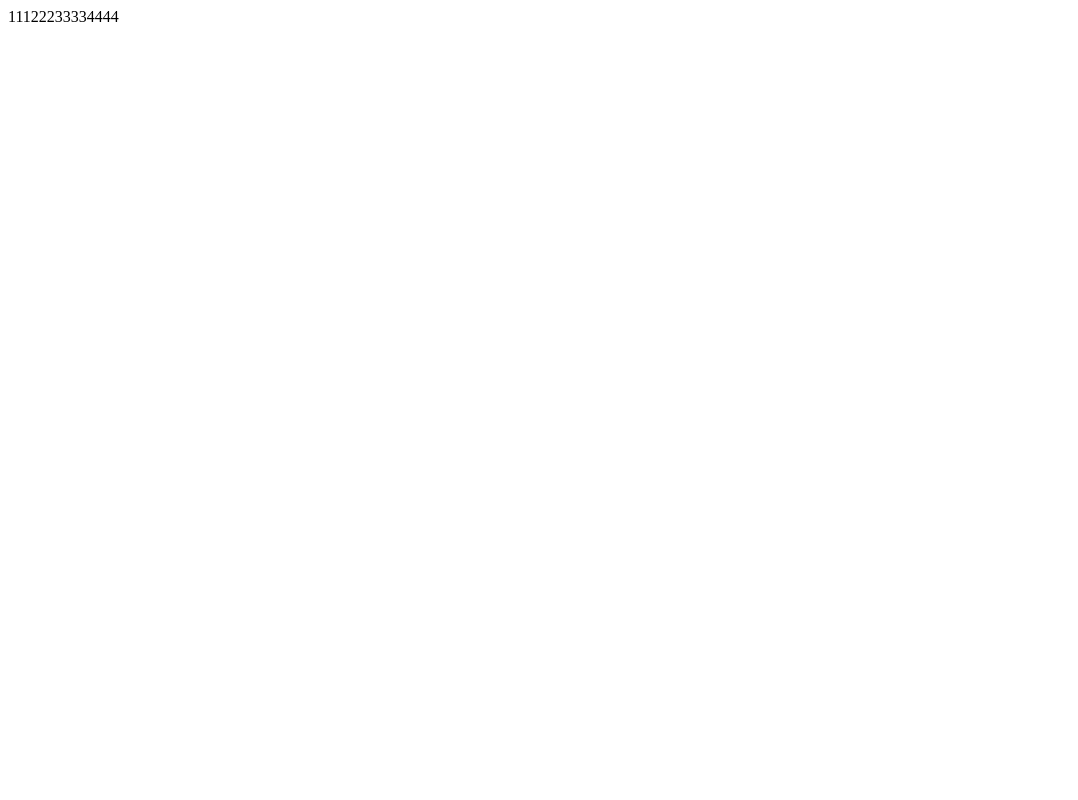
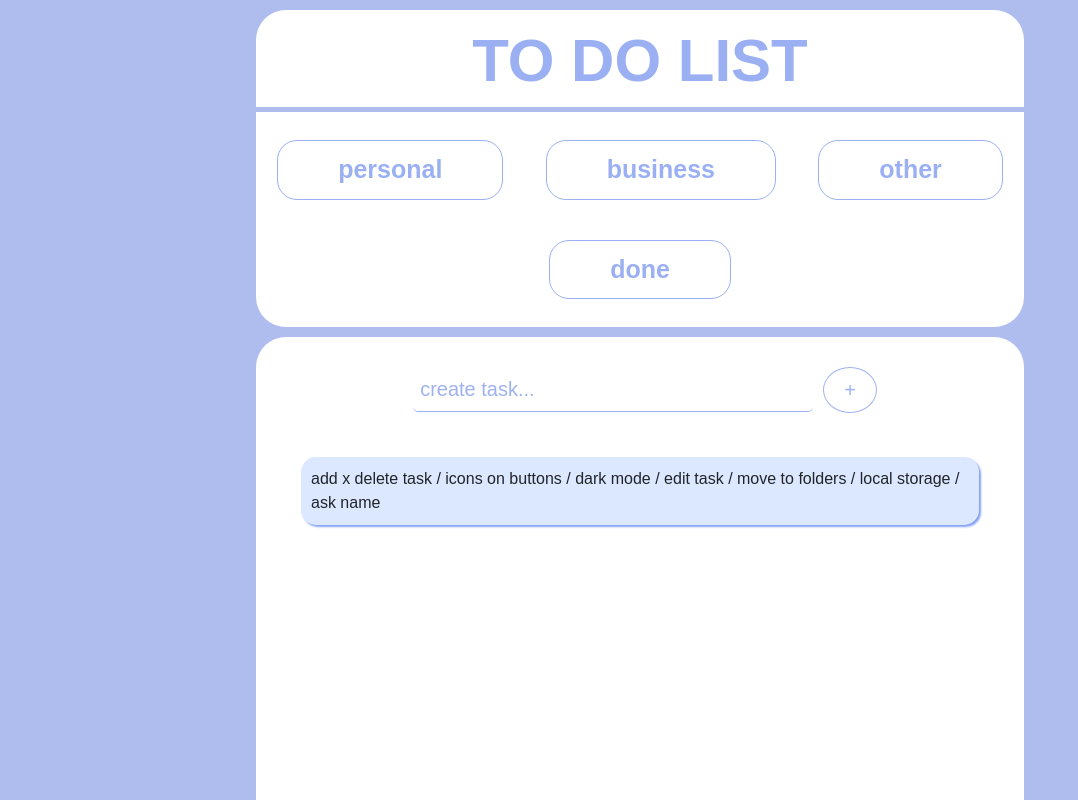
Before and after one commit to vocoim/todolist, a website built with webpack: page src/index.html in a window 1280 px wide. Shown: the top 800 px of the page, without its empty margins (0-1078 px from the left). Built offline with nearby package versions, Linux system fonts and the light colour scheme; files whose address does not match are found by name; a web font is replaced by a local one.

Commit message:
add main page

```diff
--- a/src/index.html
+++ b/src/index.html
@@ -3,10 +3,38 @@
 <head>
     <meta charset="UTF-8">
     <title>Title</title>
+    <link rel="stylesheet"
+          href="https://fonts.google.com/share?selection.family=Montserrat:ital,wght@0,100;0,200;0,300;0,400;0,500;0,600;0,700;0,800;0,900;1,100;1,200;1,300;1,400;1,500;1,600;1,700;1,800;1,900">
+    <script src="https://kit.fontawesome.com/5b5f19d103.js" crossorigin="anonymous"></script>
     <script src="app.min.js"></script>
+    <link href="https://cdn.jsdelivr.net/npm/bootstrap@5.1.3/dist/css/bootstrap.min.css" rel="stylesheet"
+          integrity="sha384-1BmE4kWBq78iYhFldvKuhfTAU6auU8tT94WrHftjDbrCEXSU1oBoqyl2QvZ6jIW3" crossorigin="anonymous">
     <link rel="stylesheet" href="style.min.css">
 </head>
 <body>
-11122233334444
+<header class="wrapper">
+        <h1> to do list </h1>
+    <div class="crossline"></div>
+    <div class="navbar">
+        <div class="navbar-item">personal</div>
+        <div class="navbar-item">business</div>
+        <div class="navbar-item">other</div>
+        <div class="navbar-item">done</div>
+    </div>
+</header>
+<main class="wrapper">
+    <div class="task-add">
+        <input autofocus class="task-title" type="text" placeholder="create task..." >
+        <button class="add-button" disabled>+</button>
+    </div>
+    <ul class="task-list">
+        <li class="task-list_item">
+                add x delete task / icons on buttons / dark mode / edit task  / move to folders / local storage / ask name
+        </li>
+    </ul>
+</main>
+<footer class="wrapper footer">
+    &copy vocoim 2021
+</footer>
 </body>
 </html>
--- a/src/script.js
+++ b/src/script.js
@@ -1 +1,49 @@
-console.log(21);
+// document.addEventListener('DOMContentLoaded', function () {
+//   document.querySelector('.task-title').onkeyup = () => {
+//     if (document.querySelector('.task-title').value.length > 0) {
+//       document.querySelector('.add-button').disabled = false;
+//     } else {
+//       document.querySelector('.add-button').disabled = true;
+//     }
+//   }
+//
+//   document.querySelector('.add-button').onclick = () => {
+//     const newTask = document.querySelector('.task-title').value;
+//
+//     const li = document.createElement('li');
+//     li.className = 'task-list_item';
+//     li.innerHTML = newTask;
+//     document.querySelector('.task-list').append(li);
+//
+//     document.querySelector('.task-title').value = '';
+//     document.querySelector('.add-button').disabled = true;
+//   }
+// }
+// )
+
+let taskListElement, taskTitleElement, addButton;
+
+document.addEventListener('DOMContentLoaded', ready);
+
+function ready() {
+  taskListElement = document.querySelector('.task-list');
+  taskTitleElement = document.querySelector('.task-title');
+  addButton = document.querySelector('.add-button');
+
+  taskTitleElement.addEventListener('change', clickAddButton);
+  addButton.addEventListener('click', addNewTask);
+}
+
+function clickAddButton() {
+  addButton.disabled = !taskTitleElement.value.length;
+}
+
+function addNewTask() {
+    const li = document.createElement('li');
+    li.className = 'task-list_item';
+    li.innerHTML = taskTitleElement.value;
+    taskListElement.append(li);
+
+    taskTitleElement.value = '';
+    addButton.disabled = true;
+}
--- a/src/style.scss
+++ b/src/style.scss
@@ -1,2 +1,141 @@
 body {
+  width: 100%;
+  height: 100%;
+  font-family: "Montserrat", sans-serif;
+  background-color: #aebdee;
+
+  .wrapper {
+    margin: 10px auto;
+    width: 60%;
+    border-radius: 30px;
+    background-color: #ffffff;
+  }
+
+  header {
+
+    h1 {
+      font-size: 60px;
+      font-weight: 600;
+      text-transform: uppercase;
+      text-align: center;
+      color: #9ab0f3;
+      padding: 15px 0 10px 0;
+      margin: 0;
+    }
+
+    .crossline {
+      width: 100%;
+      height: 5px;
+      background-color: #aebdee;
+      margin: 0;
+    }
+
+    .navbar {
+      justify-content: space-around;
+
+      .navbar-item {
+        border: 1px solid #9ab0f3;
+        border-radius: 20px;
+        padding: 10px 60px;
+        color: #9ab0f3;
+        font-size: 25px;
+        font-weight: 700;
+        margin: 20px 0;
+
+        &:hover {
+          background-color: #9fb2ef;
+          color: #ffffff;
+          box-shadow: 2px 2px 2px #85a2f6;
+          transition-duration: 0.5s;
+        }
+      }
+    }
+  }
+
+  main {
+    height: 100vh;
+
+    .task-add {
+      display: flex;
+      align-items: center;
+      justify-content: center;
+      padding-top: 20px;
+
+      .task-title {
+        outline: none;
+        background-color: transparent;
+        color: #112262;
+        padding: 7px;
+        margin: 10px;
+        border: none;
+        border-bottom: 1px solid #9fb2ef;
+        font-size: 20px;
+        border-radius: 5px;
+        width: 400px;
+
+        &::placeholder {
+          color: #9fb2ef;
+        }
+      }
+
+      .add-button {
+        background-color: transparent;
+        border: 1px solid #9fb2ef;
+        padding: 7px 20px;
+        font-size: 20px;
+        font-weight: 500;
+        border-radius: 50%;
+        color: #9fb2ef;
+
+        &:hover {
+          background-color: #9fb2ef;
+          color: #ffffff;
+          box-shadow: 2px 2px 2px #85a2f6;
+          transition-duration: 0.5s;
+        }
+      }
+
+    }
+
+    .task-list {
+      display: flex;
+      justify-content: center;
+      flex-direction: column;
+      flex-wrap: nowrap;
+      flex-basis: 0;
+      margin: 15px 25px;
+      padding: 10px;
+
+      .task-list_item {
+        height: 100%;
+        padding: 10px;
+        background-color: #dce8ff;
+        border-radius: 15px;
+        display: flex;
+        align-items: center;
+        margin: 10px;
+        box-shadow: 2px 2px 2px #85a2f6;;
+      }
+    }
+  }
+
+  .footer {
+    text-align: center;
+    color: #ffffff;
+    background-color: #112262;
+  }
 }
+
+
+/*.task-list_item-icon {
+  margin: 5px;
+  width: 20px;
+  height: 20px;
+  border: 1px solid #9ab0f3;
+  border-radius: 50%;
+  background-color: transparent;
+}
+
+.task-list_item-text {
+  color: #112262;
+}*/
```
